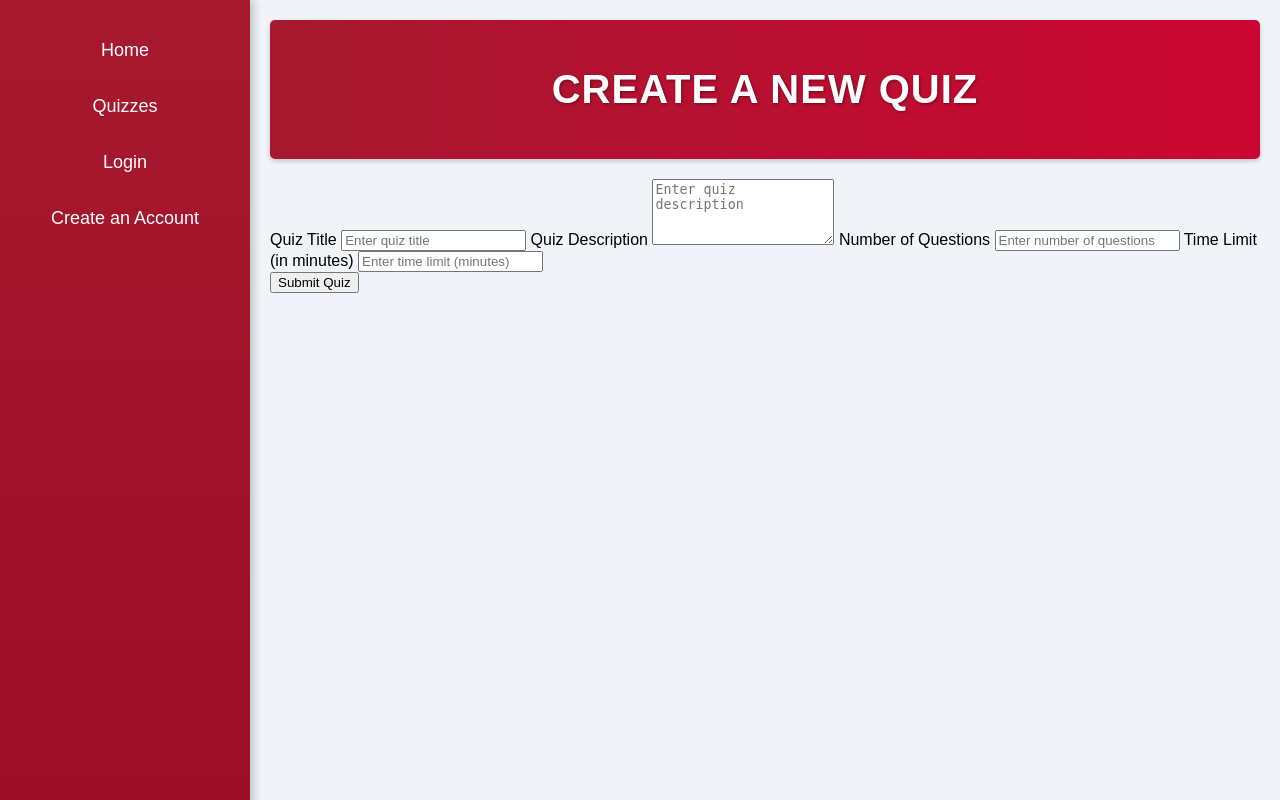
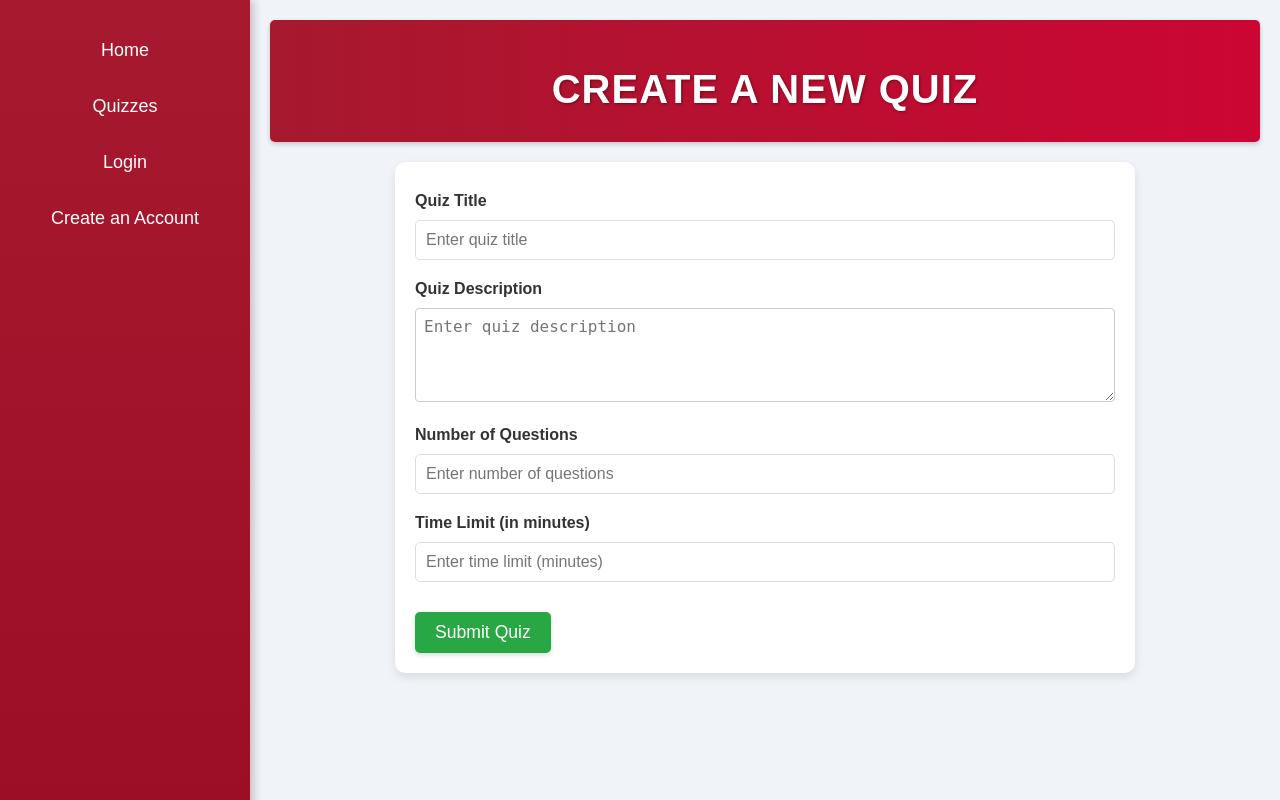
Before and after one commit to Joshua-Justus/Trivia-Game-276, a Flask app: page /create_quiz in a window 1280 px wide. Run offline with Flask 3, Linux system fonts and the light colour scheme.

Commit message:
changes in create quiz spacing issues

```diff
--- a/static/main.css
+++ b/static/main.css
@@ -26,7 +26,7 @@ h1 {
     font-weight: bold; /* Bold */
     text-transform: uppercase; /* Uppercase */
     letter-spacing: 1px; /* Letter spacing */
-    text-align: center; /* Centering text */
+    margin-bottom: 10px; /* Space below */
     text-shadow: 1px 1px 3px rgba(0, 0, 0, 0.4); /* Text shadow */
 }
 
@@ -234,3 +234,97 @@ footer {
         padding: 8px 10px; /* Less padding on buttons */
     }
 }
+
+/* Quiz form container styling */
+.quiz-form {
+    background-color: #fff; /* White background for contrast */
+    border-radius: 10px;
+    padding: 20px;
+    max-width: 700px;
+    margin: 0 auto; /* Center the form */
+    box-shadow: 0 4px 10px rgba(0, 0, 0, 0.1); /* Soft shadow for depth */
+}
+
+/* Form labels */
+.quiz-form label {
+    display: block;
+    font-weight: bold;
+    margin-top: 15px; /* Space above labels */
+    color: #333; /* Darker text color */
+}
+
+/* Form input and textarea fields */
+.quiz-form input[type="text"],
+.quiz-form input[type="number"],
+.quiz-form textarea,
+.quiz-form select {
+    width: 100%;
+    padding: 10px;
+    margin-top: 5px;
+    border: 1px solid #ddd; /* Light border */
+    border-radius: 5px; /* Rounded corners */
+    font-size: 1rem; /* Larger font size */
+    box-sizing: border-box;
+    transition: border-color 0.3s; /* Smooth transition for focus */
+}
+
+.quiz-form input[type="text"]:focus,
+.quiz-form input[type="number"]:focus,
+.quiz-form textarea:focus,
+.quiz-form select:focus {
+    border-color: #A6192E; /* Highlight color on focus */
+    outline: none; /* Remove default outline */
+}
+
+/* Question block styling */
+.question-block {
+    padding: 15px;
+    margin-top: 20px;
+    border: 1px solid #eaeaea; /* Light border for each question */
+    border-radius: 8px;
+    background-color: #f9f9f9; /* Slightly off-white background */
+    box-shadow: 0 2px 5px rgba(0, 0, 0, 0.05); /* Subtle shadow */
+}
+
+/* Question title */
+.question-block h2 {
+    font-size: 1.5rem;
+    font-weight: bold;
+    color: #A6192E; /* Primary color for questions */
+    margin-bottom: 10px;
+}
+
+/* Answer option styling */
+.answer-option {
+    display: flex;
+    align-items: center;
+    margin-top: 10px;
+}
+
+.answer-option input[type="text"] {
+    flex: 1; /* Expand input field to take available space */
+    margin-left: 10px;
+}
+
+/* Submit button */
+.quiz-form button[type="submit"] {
+    background-color: #28A745; /* Primary button color */
+    color: white;
+    padding: 10px 20px;
+    border: none;
+    border-radius: 5px;
+    font-size: 1.1rem;
+    cursor: pointer;
+    margin-top: 20px;
+    transition: background-color 0.3s;
+    box-shadow: 0 2px 5px rgba(0, 0, 0, 0.15);
+}
+
+.quiz-form button[type="submit"]:hover {
+    background-color: #218838; /* Darker green on hover */
+}
+
+/* Improve spacing between form sections */
+.quiz-form .form-section {
+    margin-bottom: 20px;
+}
--- a/templates/create_quiz.html
+++ b/templates/create_quiz.html
@@ -1,18 +1,60 @@
+<!DOCTYPE html>
+<html lang="en">
 <head>
     <meta charset="UTF-8">
     <meta name="viewport" content="width=device-width, initial-scale=1.0">
     <meta http-equiv="X-UA-Compatible" content="ie=edge">
     <title>Create a Quiz</title>
-    <link rel="stylesheet" href="static/main.css"> <!-- Link to external CSS file -->
-    <link rel="icon" type="image/png" href="{{ url_for('static', filename='images/trivia-logo.png') }}">    <!-- LOGO -->
+    <link rel="stylesheet" href="static/main.css">
+    <link rel="icon" type="image/png" href="{{ url_for('static', filename='images/trivia-logo.png') }}">
+
+    <style>
+        /* Styling for larger input arrows */
+        input[type="number"] {
+            font-size: 18px;
+            padding: 10px;
+            width: 100%;
+        }
+        input[type="number"]::-webkit-inner-spin-button,
+        input[type="number"]::-webkit-outer-spin-button {
+            -webkit-appearance: none;
+            appearance: none;
+            margin: 0;
+        }
+        input[type="number"] {
+            appearance: textfield;
+        }
+
+        .question-group {
+            margin-top: 20px; /* Adds spacing between each question block */
+            padding: 10px;
+            border: 1px solid #ddd;
+            border-radius: 5px;
+        }
+
+        .question-group label, .main-content label {
+            display: block;
+            margin: 10px 0 5px;
+        }
+
+        .main-content input, .main-content textarea {
+            width: 100%;
+            padding: 8px;
+            margin-bottom: 10px;
+            font-size: 16px;
+            border: 1px solid #ccc;
+            border-radius: 4px;
+            box-sizing: border-box;
+        }
+    </style>
 
     <script>
-        let quizzes = []; // Array to store quizzes
+        let quizzes = [];
 
         function generateQuestionFields() {
             const numQuestions = document.getElementById("num_questions").value;
             const questionContainer = document.getElementById("questionContainer");
-            questionContainer.innerHTML = ""; // Clear previous question fields
+            questionContainer.innerHTML = "";
 
             for (let i = 1; i <= numQuestions; i++) {
                 const questionGroup = document.createElement("div");
@@ -21,17 +63,17 @@
                     <label for="question${i}">Question ${i}</label>
                     <input type="text" id="question${i}" name="question${i}" placeholder="Enter question ${i}" required>
 
-                    <label for="answer${i}">Answer Option 1</label>
-                    <input type="text" id="answer${i}1" name="answer${i}1" placeholder="Enter option 1" required>
+                    <label for="option${i}1">Option 1</label>
+                    <input type="text" id="option${i}1" name="option${i}1" placeholder="Enter option 1" required>
 
-                    <label for="answer${i}">Answer Option 2</label>
-                    <input type="text" id="answer${i}2" name="answer${i}2" placeholder="Enter option 2" required>
+                    <label for="option${i}2">Option 2</label>
+                    <input type="text" id="option${i}2" name="option${i}2" placeholder="Enter option 2" required>
 
-                    <label for="answer${i}">Answer Option 3</label>
-                    <input type="text" id="answer${i}3" name="answer${i}3" placeholder="Enter option 3" required>
+                    <label for="option${i}3">Option 3</label>
+                    <input type="text" id="option${i}3" name="option${i}3" placeholder="Enter option 3" required>
 
-                    <label for="answer${i}">Answer Option 4</label>
-                    <input type="text" id="answer${i}4" name="answer${i}4" placeholder="Enter option 4" required>
+                    <label for="option${i}4">Option 4</label>
+                    <input type="text" id="option${i}4" name="option${i}4" placeholder="Enter option 4" required>
 
                     <label for="correct${i}">Correct Answer for Question ${i}</label>
                     <input type="text" id="correct${i}" name="correct${i}" placeholder="Enter the correct answer" required>
@@ -46,7 +88,6 @@
             const numQuestions = document.getElementById("num_questions").value;
             const timeLimit = document.getElementById("time_limit").value;
 
-            // Create a quiz object
             const quiz = {
                 title,
                 description,
@@ -54,20 +95,17 @@
                 timeLimit,
             };
 
-            // Save the quiz to the array
             quizzes.push(quiz);
 
-            // Clear the form fields
             document.querySelector(".quiz-form").reset();
             document.getElementById("questionContainer").innerHTML = "";
 
-            // Display the quizzes
             displayQuizzes();
         }
 
         function displayQuizzes() {
             const quizList = document.getElementById("quizList");
-            quizList.innerHTML = ""; // Clear previous list
+            quizList.innerHTML = "";
 
             quizzes.forEach((quiz) => {
                 const quizItem = document.createElement("div");
@@ -83,25 +121,22 @@
     </script>
 </head>
 <body>
-    <!-- Sidebar -->
     <div class="sidebar">
         <a href="/">Home</a>
         <a href="/quizzes">Quizzes</a>
         {% if 'user_id' in session %}
-            <a href="/create_quiz" title="">Create a Quiz</a>
-            <a href="/logout" title="">Log Out</a>  <!-- Show Logout only when user is logged in -->
+            <a href="/create_quiz">Create a Quiz</a>
+            <a href="/logout">Log Out</a>
         {% else %}
-            <a href="/login" title="">Login</a>
-            <a href="/signup" title="">Create an Account</a>
+            <a href="/login">Login</a>
+            <a href="/signup">Create an Account</a>
         {% endif %}
     </div>
-    <!-- Main Content -->
     <div class="main-content">
         <header>
             <h1>Create a New Quiz</h1>
         </header>
         <div class="container">
-            <!-- adding the db for the form -->
             <form class="quiz-form" action="{{ url_for('create_quiz_bp.create_quiz') }}" method="POST">
                 <label for="title">Quiz Title</label>
                 <input type="text" id="title" name="title" placeholder="Enter quiz title" required>
@@ -115,13 +150,10 @@
                 <label for="time_limit">Time Limit (in minutes)</label>
                 <input type="number" id="time_limit" name="time_limit" placeholder="Enter time limit (minutes)" min="1" required>
 
-                <!-- Container for dynamically generated question fields -->
                 <div id="questionContainer"></div>
 
-                <!-- Submit Button -->
                 <button type="submit">Submit Quiz</button>
             </form>
-
         </div>
     </div>
 </body>
```
